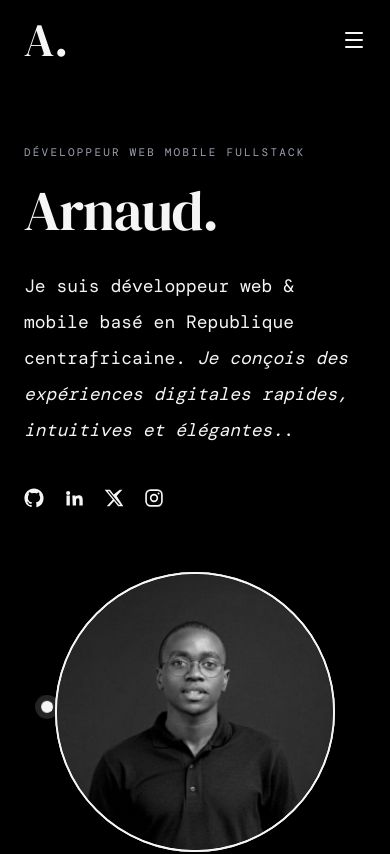
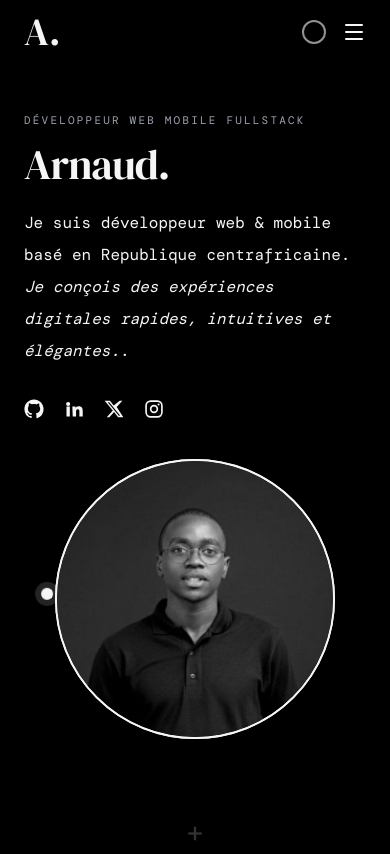
Before and after one commit to ArnaudBay/ArnaudBay, a React (Vite) app: page / in a window 390 px wide. Shown: the top 854 px of the page. Built offline with nearby package versions, Linux system fonts and the light colour scheme; the HTML template or start-up script is replaced by a standard one; a web font is replaced by a local one.

Commit message:
install dep2

```diff
--- a/src/components/Hero.tsx
+++ b/src/components/Hero.tsx
@@ -27,18 +27,18 @@ const copy = {
 };
 
 const Hero = ({ language }: { language: SiteLanguage }) => (
-  <motion.section id="top" variants={fadeUp} initial="hidden" whileInView="visible" viewport={{ once: true }} className="section-block pt-36">
+  <motion.section id="top" variants={fadeUp} initial="hidden" whileInView="visible" viewport={{ once: true }} className="section-block pt-28 sm:pt-36">
     <div className="page-container">
-      <div className="grid items-center gap-16 lg:grid-cols-[minmax(0,3fr)_minmax(320px,2fr)]">
+      <div className="grid items-center gap-10 sm:gap-16 lg:grid-cols-[minmax(0,3fr)_minmax(280px,2fr)]">
         <motion.div variants={staggerContainer} initial="hidden" whileInView="visible" viewport={{ once: true }}>
-          <motion.p variants={fadeUp} className="tag-label mb-6">{copy[language].role}</motion.p>
-          <motion.h1 variants={fadeUp} className="mb-8 text-[56px] leading-[0.92] text-foreground md:text-[80px] xl:text-[96px]">Arnaud.</motion.h1>
-          <motion.p variants={fadeUp} className="max-w-xl text-lg leading-9 text-foreground/88 md:text-xl">
+          <motion.p variants={fadeUp} className="tag-label mb-4 sm:mb-6">{copy[language].role}</motion.p>
+          <motion.h1 variants={fadeUp} className="mb-6 text-[42px] leading-[0.92] text-foreground sm:mb-8 sm:text-[56px] md:text-[80px] xl:text-[96px]">Arnaud.</motion.h1>
+          <motion.p variants={fadeUp} className="max-w-xl text-base leading-8 text-foreground/88 sm:text-lg sm:leading-9 md:text-xl">
             {copy[language].line}
             <span className="italic text-foreground">{copy[language].highlight}</span>
             {copy[language].tail}
           </motion.p>
-          <motion.div variants={staggerContainer} className="mt-10 flex items-center gap-5">
+          <motion.div variants={staggerContainer} className="mt-8 flex items-center gap-5 sm:mt-10">
             {socials.map(({ icon: Icon, href, label }) => (
               <motion.a key={label} variants={fadeUp} href={href} target="_blank" rel="noreferrer" aria-label={label} className="text-foreground transition-colors hover:opacity-75">
                 <Icon size={20} />
--- a/src/components/Navbar.tsx
+++ b/src/components/Navbar.tsx
@@ -1,11 +1,13 @@
 import { useEffect, useState } from "react";
 import { AnimatePresence, motion } from "framer-motion";
 import { Menu, X } from "lucide-react";
-import type { SiteLanguage } from "../pages/Index";
+import type { SiteLanguage, SiteTheme } from "../pages/Index";
 
 type Props = {
   language: SiteLanguage;
   onLanguageChange: (language: SiteLanguage) => void;
+  theme: SiteTheme;
+  onThemeToggle: () => void;
 };
 
 const links = [
@@ -15,28 +17,37 @@ const links = [
   { href: "#contact", labelFr: "Contact", labelEn: "Contact" },
 ];
 
-const Navbar = ({ language, onLanguageChange }: Props) => {
+const Navbar = ({ language, onLanguageChange, theme, onThemeToggle }: Props) => {
   const [open, setOpen] = useState(false);
   const [scrolled, setScrolled] = useState(false);
 
   useEffect(() => {
     const onScroll = () => setScrolled(window.scrollY > 12);
     onScroll();
-    window.addEventListener("scroll", onScroll);
+    window.addEventListener("scroll", onScroll, { passive: true });
     return () => window.removeEventListener("scroll", onScroll);
   }, []);
+
+  useEffect(() => {
+    if (open) {
+      document.body.style.overflow = "hidden";
+    } else {
+      document.body.style.overflow = "";
+    }
+    return () => { document.body.style.overflow = ""; };
+  }, [open]);
 
   return (
     <>
       <header
         className={
           scrolled
-            ? "fixed inset-x-0 top-0 z-50 border-b border-white/10 bg-black/35 shadow-[0_8px_22px_rgba(0,0,0,0.18)] backdrop-blur-md supports-[backdrop-filter]:bg-black/22"
+            ? `fixed inset-x-0 top-0 z-50 border-b border-foreground/10 shadow-[0_8px_22px_rgba(0,0,0,0.18)] backdrop-blur-md ${theme === "dark" ? "bg-black/35 supports-[backdrop-filter]:bg-black/22" : "bg-white/70 supports-[backdrop-filter]:bg-white/60"}`
             : "fixed inset-x-0 top-0 z-50 bg-transparent"
         }
       >
-        <div className="page-container flex h-20 items-center justify-between gap-6">
-          <a href="#top" className="font-heading text-[2.9rem] leading-none text-foreground md:text-[3rem]">A.</a>
+        <div className="page-container flex h-16 items-center justify-between gap-4 sm:h-20">
+          <a href="#top" className="font-heading text-[2.4rem] leading-none text-foreground sm:text-[2.9rem] md:text-[3rem]">A.</a>
 
           <nav className="hidden items-center gap-8 lg:flex">
             {links.map((link) => (
@@ -45,6 +56,14 @@ const Navbar = ({ language, onLanguageChange }: Props) => {
               </a>
             ))}
           </nav>
+
+          <div className="flex items-center gap-4">
+            <button
+              type="button"
+              onClick={onThemeToggle}
+              className={`theme-toggle ${theme === "light" ? "is-light" : ""}`}
+              aria-label={theme === "dark" ? "Switch to light mode" : "Switch to dark mode"}
+            />
 
             <div className="hidden items-center gap-3 lg:flex">
               <button type="button" onClick={() => onLanguageChange("fr")} className={language === "fr" ? "nav-link text-foreground" : "nav-link"}>FR</button>
@@ -56,6 +75,7 @@ const Navbar = ({ language, onLanguageChange }: Props) => {
               <Menu size={24} />
             </button>
           </div>
+        </div>
       </header>
 
       <AnimatePresence>
@@ -65,20 +85,28 @@ const Navbar = ({ language, onLanguageChange }: Props) => {
             animate={{ opacity: 1, y: 0 }}
             exit={{ opacity: 0, y: -20 }}
             transition={{ duration: 0.25 }}
-            className="fixed inset-0 z-[60] bg-black"
+            className="fixed inset-0 z-[60] bg-background"
           >
-            <div className="page-container flex h-20 items-center justify-between">
-              <span className="font-heading text-[2.9rem] leading-none text-foreground md:text-[3rem]">A.</span>
+            <div className="page-container flex h-16 items-center justify-between sm:h-20">
+              <span className="font-heading text-[2.4rem] leading-none text-foreground sm:text-[2.9rem] md:text-[3rem]">A.</span>
+              <div className="flex items-center gap-4">
+                <button
+                  type="button"
+                  onClick={onThemeToggle}
+                  className={`theme-toggle ${theme === "light" ? "is-light" : ""}`}
+                  aria-label={theme === "dark" ? "Switch to light mode" : "Switch to dark mode"}
+                />
                 <button type="button" onClick={() => setOpen(false)} className="text-foreground" aria-label="Close menu">
                   <X size={24} />
                 </button>
+              </div>
             </div>
             <motion.nav
               initial="hidden"
               animate="visible"
               exit="hidden"
-              variants={{ visible: { transition: { staggerChildren: 0.1 } } }}
-              className="flex h-[calc(100vh-5rem)] flex-col items-center justify-center gap-8"
+              variants={{ visible: { transition: { staggerChildren: 0.08 } } }}
+              className="flex h-[calc(100dvh-4rem)] flex-col items-center justify-center gap-8 sm:h-[calc(100dvh-5rem)]"
             >
               {links.map((link) => (
                 <motion.a
@@ -86,15 +114,15 @@ const Navbar = ({ language, onLanguageChange }: Props) => {
                   href={link.href}
                   onClick={() => setOpen(false)}
                   variants={{ hidden: { opacity: 0, y: -20 }, visible: { opacity: 1, y: 0 } }}
-                  className="font-heading text-4xl text-foreground"
+                  className="font-heading text-3xl text-foreground sm:text-4xl"
                 >
                   {language === "fr" ? link.labelFr : link.labelEn}
                 </motion.a>
               ))}
               <div className="mt-6 flex items-center gap-4">
-                <button type="button" onClick={() => onLanguageChange("fr")} className="nav-link text-foreground">FR</button>
+                <button type="button" onClick={() => onLanguageChange("fr")} className={language === "fr" ? "nav-link text-foreground" : "nav-link"}>FR</button>
                 <span className="text-foreground/30">/</span>
-                <button type="button" onClick={() => onLanguageChange("en")} className="nav-link text-foreground">EN</button>
+                <button type="button" onClick={() => onLanguageChange("en")} className={language === "en" ? "nav-link text-foreground" : "nav-link"}>EN</button>
               </div>
             </motion.nav>
           </motion.div>
--- a/src/index.css
+++ b/src/index.css
@@ -25,6 +25,28 @@
     --ring: 0 0% 96%;
   }
 
+  .light {
+    --background: 0 0% 98%;
+    --foreground: 0 0% 8%;
+    --card: 0 0% 100%;
+    --card-foreground: 0 0% 8%;
+    --popover: 0 0% 100%;
+    --popover-foreground: 0 0% 8%;
+    --primary: 0 0% 8%;
+    --primary-foreground: 0 0% 98%;
+    --secondary: 0 0% 94%;
+    --secondary-foreground: 0 0% 8%;
+    --muted: 0 0% 94%;
+    --muted-foreground: 220 9% 40%;
+    --accent: 0 0% 8%;
+    --accent-foreground: 0 0% 98%;
+    --destructive: 0 72% 45%;
+    --destructive-foreground: 0 0% 98%;
+    --border: 0 0% 85%;
+    --input: 0 0% 85%;
+    --ring: 0 0% 8%;
+  }
+
   * {
     @apply border-border;
     box-sizing: border-box;
@@ -39,7 +61,14 @@
     margin: 0;
     font-family: "DM Mono", monospace;
     cursor: default;
-    background-color: #000000;
+  }
+
+  *,
+  *::before,
+  *::after {
+    transition-property: background-color, border-color, color, box-shadow;
+    transition-duration: 0.3s;
+    transition-timing-function: ease;
   }
 
   h1,
@@ -126,4 +155,31 @@
     @apply absolute left-1/2 top-0 h-3 w-3 -translate-x-1/2 rounded-full bg-foreground;
     box-shadow: 0 0 0 6px rgba(255, 255, 255, 0.14);
   }
+
+  .light .orbit-dot-ring::after {
+    box-shadow: 0 0 0 6px rgba(0, 0, 0, 0.1);
+  }
+
+  .icon-invert {
+    filter: invert(1);
+  }
+  .light .icon-invert {
+    filter: invert(0);
+  }
+
+  .theme-toggle {
+    @apply relative h-6 w-6 rounded-full border-2 border-foreground/60 transition-all duration-300;
+    background: transparent;
+  }
+  .theme-toggle:hover {
+    @apply border-foreground;
+  }
+  .theme-toggle::after {
+    content: "";
+    @apply absolute inset-[3px] rounded-full bg-foreground transition-all duration-300;
+    transform: scale(0);
+  }
+  .theme-toggle.is-light::after {
+    transform: scale(1);
+  }
 }
--- a/src/pages/Index.tsx
+++ b/src/pages/Index.tsx
@@ -1,4 +1,4 @@
-import { useState } from "react";
+import { useEffect, useState } from "react";
 import Navbar from "../components/Navbar";
 import Hero from "../components/Hero";
 import About from "../components/About";
@@ -8,13 +8,32 @@ import Contact from "../components/Contact";
 import Footer from "../components/Footer";
 
 export type SiteLanguage = "fr" | "en";
+export type SiteTheme = "dark" | "light";
 
 const Index = () => {
   const [language, setLanguage] = useState<SiteLanguage>("fr");
+  const [theme, setTheme] = useState<SiteTheme>(() => {
+    if (typeof window !== "undefined") {
+      return (localStorage.getItem("theme") as SiteTheme) || "dark";
+    }
+    return "dark";
+  });
+
+  useEffect(() => {
+    const root = document.documentElement;
+    if (theme === "light") {
+      root.classList.add("light");
+    } else {
+      root.classList.remove("light");
+    }
+    localStorage.setItem("theme", theme);
+  }, [theme]);
+
+  const toggleTheme = () => setTheme((t) => (t === "dark" ? "light" : "dark"));
 
   return (
     <div className="page-shell">
-      <Navbar language={language} onLanguageChange={setLanguage} />
+      <Navbar language={language} onLanguageChange={setLanguage} theme={theme} onThemeToggle={toggleTheme} />
       <main>
         <Hero language={language} />
         <About language={language} />
```
Also changed, not shown: src/components/Projects.tsx (+6 -6 lines), src/components/TechStack.tsx (+6 -6 lines). Lines whose indentation alone changed are shown as unchanged.
